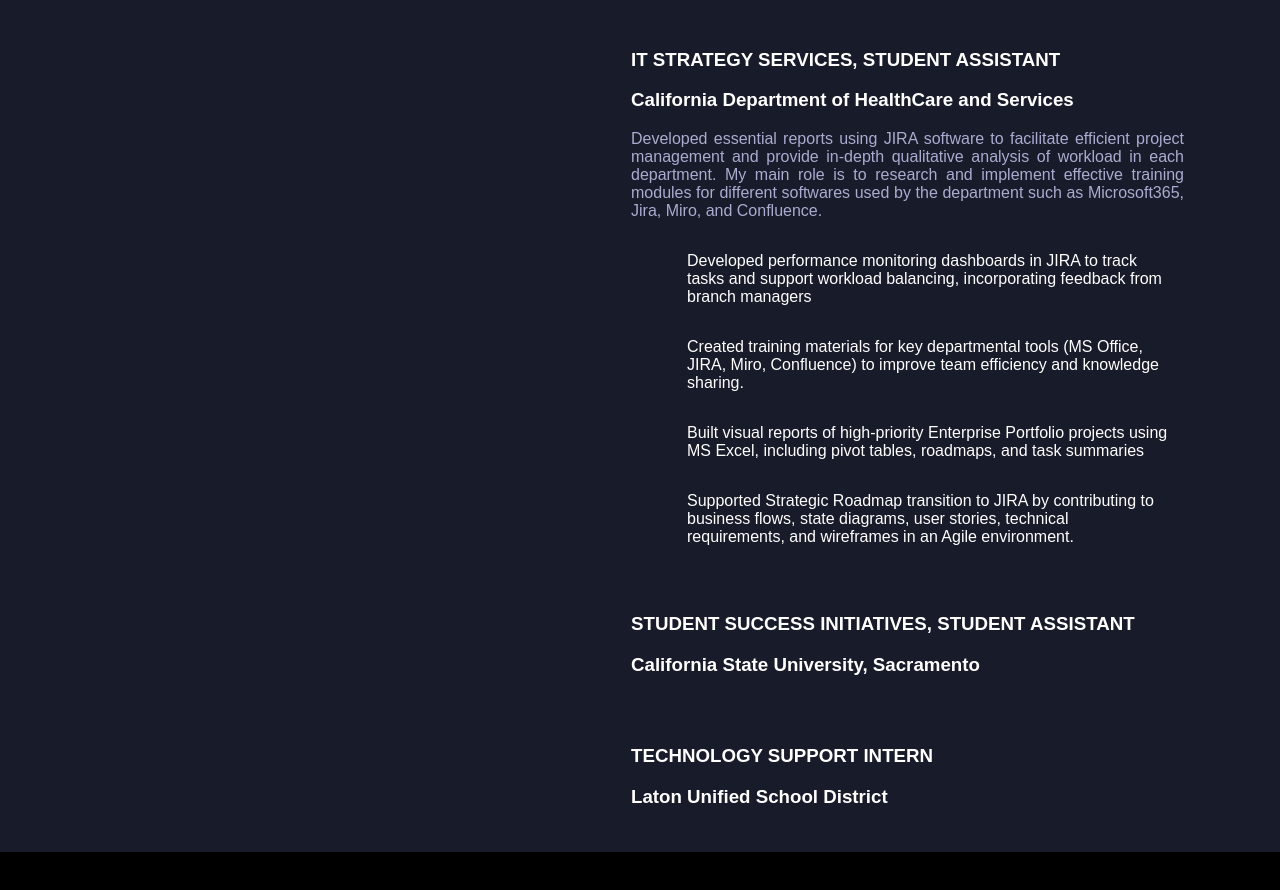
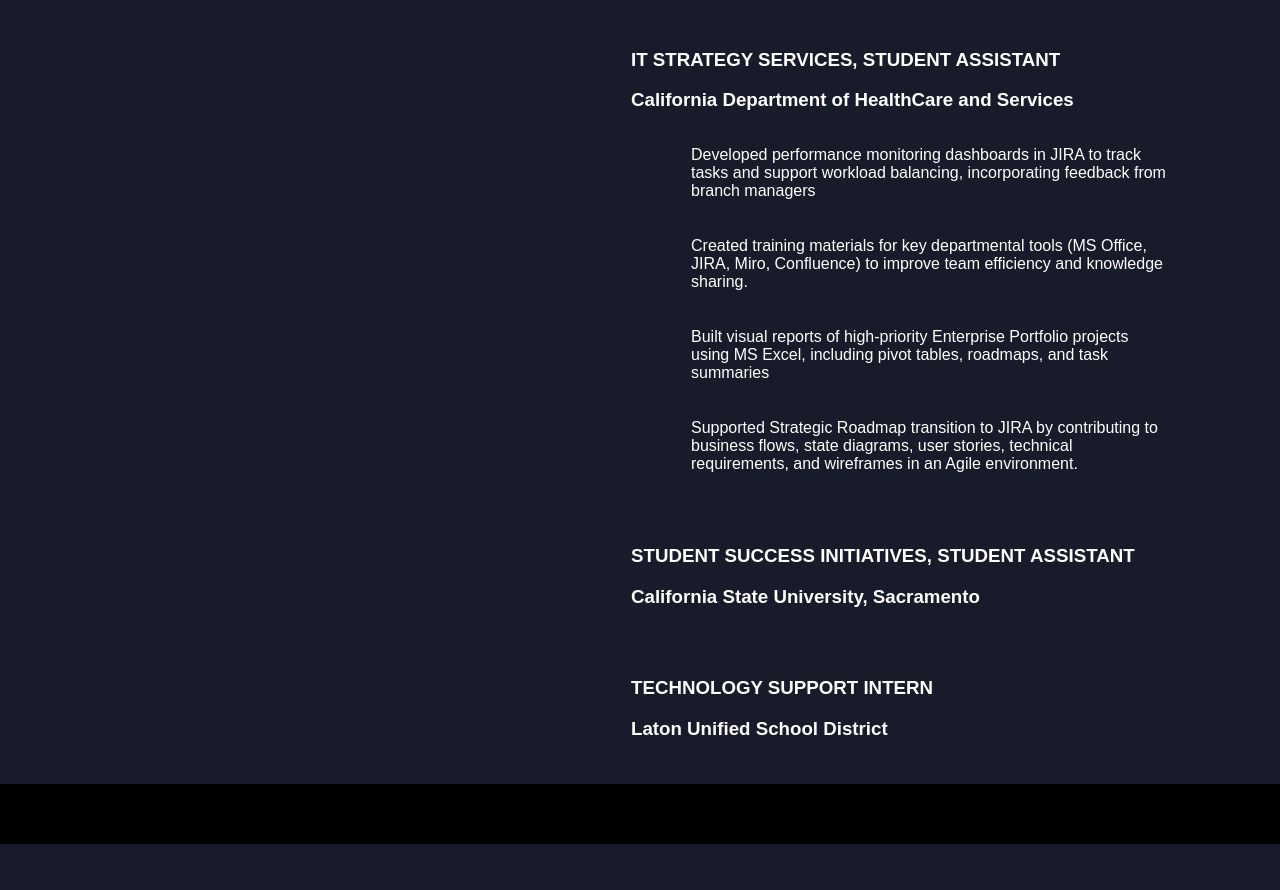
Before and after one commit to krspykim07/krspykim07.github.io, a plain HTML site: page index.html in a window 1280 px wide. Shown: the part 840-1730 px from the top of the page. After the commit the page ends 1684 px from the top, so only its background shows below. Drawn offline with Linux system fonts and the light colour scheme; a script that the page names is missing.

Commit message:
Change the work experience list style

```diff
--- a/index.html
+++ b/index.html
@@ -49,19 +49,14 @@
 					<li>
 						<h3>IT STRATEGY SERVICES, STUDENT ASSISTANT</h3>
 						<h3>California Department of HealthCare and Services</h3>
-						<p class = "content">
-							Developed essential reports using JIRA software to facilitate efficient project management
-							and provide in-depth qualitative analysis of workload in each department. My main role is to research and implement
-							effective training modules for different softwares used by the department such as Microsoft365, Jira, Miro, and Confluence.
-						</p>
-						<ol>
+						<ul class = "work_experience_list">
 							<li>Developed performance monitoring dashboards in JIRA to track tasks and support workload balancing, incorporating feedback from branch
 managers</li>
 							<li>Created training materials for key departmental tools (MS Office, JIRA, Miro, Confluence) to improve team efficiency and knowledge sharing.</li>
 							<li>Built visual reports of high-priority Enterprise Portfolio projects using MS Excel, including pivot tables, roadmaps, and task summaries</li>
 							<li>Supported Strategic Roadmap transition to JIRA by contributing to business flows, state diagrams, user stories, technical requirements, and
 wireframes in an Agile environment.</li>
-						</ol>
+						</ul>
 
 					</li>
 					<li><h3>STUDENT SUCCESS INITIATIVES, STUDENT ASSISTANT</h3>
--- a/style.css
+++ b/style.css
@@ -108,6 +108,12 @@ div.page {
   	transition: all 200ms linear;
 }
 
+.work_experience_list li {
+ 	background-size: 10px 10px; /* Adjust size of the dot image */
+  	padding-left: 20px; /* Space for the image */
+  	margin-bottom: 5px;
+}
+
 .content {
 	text-align: justify;
 	color: rgba(207, 205, 249, 0.809);
```
